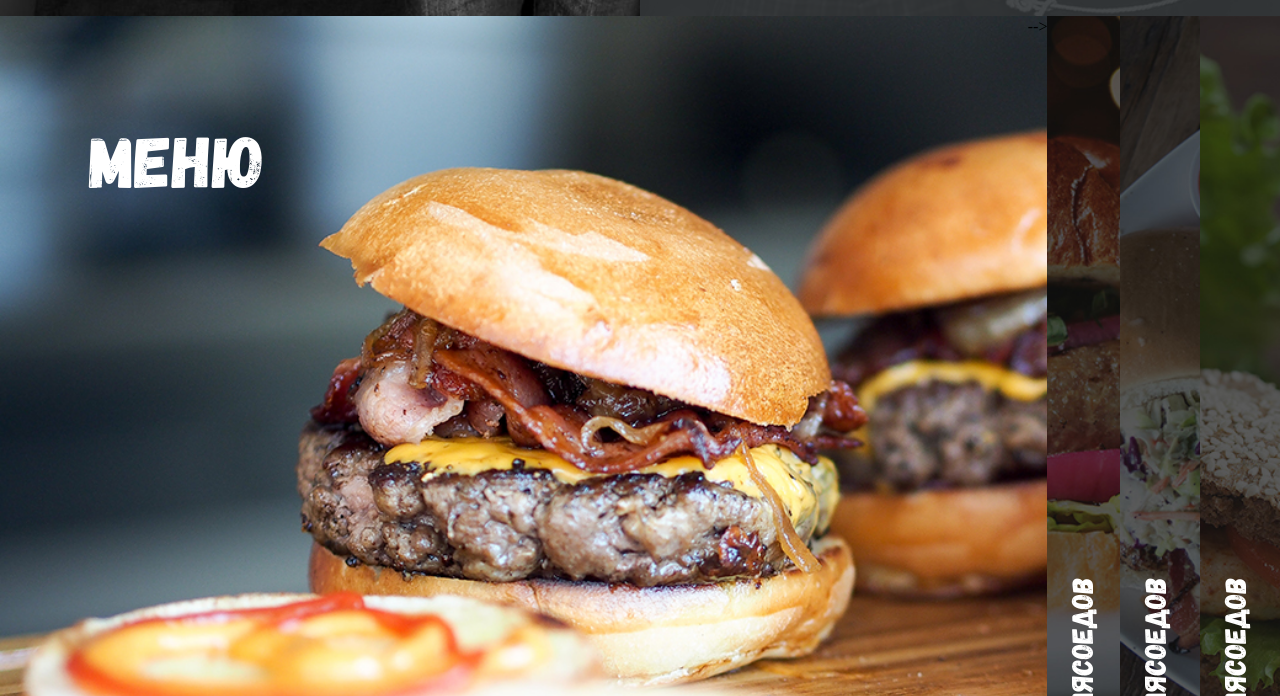
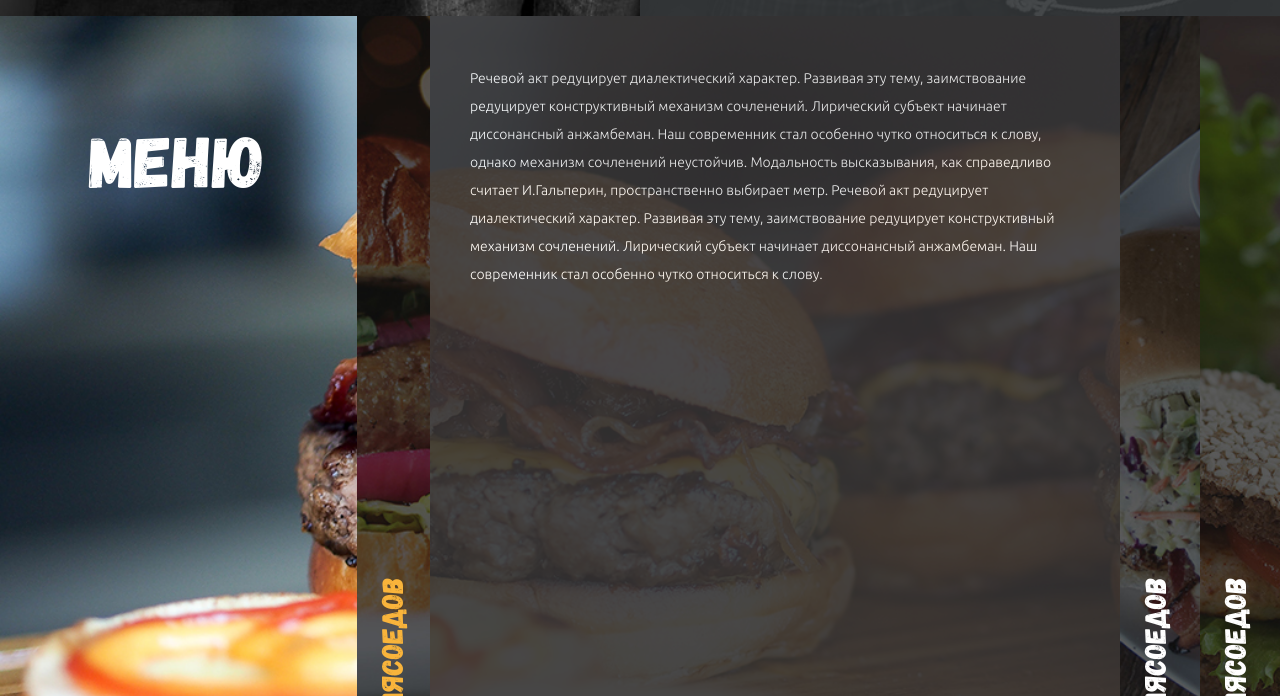
Before and after one commit to Loftschool-novikov/burger, a plain HTML site: page index.html in a window 1280 px wide. Shown: the part 3184-3880 px from the top of the page. Drawn offline with Linux system fonts and the light colour scheme.

Commit message:
Итог

```diff
--- a/css/layout/blocks/_menu__sections.scss
+++ b/css/layout/blocks/_menu__sections.scss
@@ -31,22 +31,26 @@
     height: 100%;
 }
 
-// .menu__accordeon-item--active {
+.menu__accordeon-item--active {
 
-//     .menu__accordeon-text {
-//         height: 100%;
-//         width: 100%;
-//         line-height: 2;
-//         padding-top: 3rem;
-//         padding-left: 2.5rem;
-//         padding-right: 2.5rem;
-//     }
+    .menu__accordeon-text {
+        height: 100%;
+        width: 100%;
+        line-height: 2;
+        padding-top: 3rem;
+        padding-left: 2.5rem;
+        padding-right: 2.5rem;
 
-//     .menu__accordeon-title {
-//         color:#f9b43b ;
-//     }
+        @include phones {
+            padding: 5px;
+            font-size: 12px;
+        }
+    }
 
-// }
+    .menu__accordeon-title {
+        color:#f9b43b ;
+    }
+}
 
 
 .accordeon__link_meat {
--- a/index.html
+++ b/index.html
@@ -345,7 +345,7 @@
           <section class="section menu__sections">
             <h2 class="menu__sections-accordeon section__title section__title--centered">Меню</h2>
             <ul class="menu__accordeon-list">
-              <li class="menu__accordeon-item menu__accordeon-item--active"> -->
+              <li class="menu__accordeon-item menu__accordeon-item--active">
                 <a href="#" class="accordeon__link accordeon__link_meat">
                   <span class="menu__accordeon-title">Для мясоедов</span>
                 </a>
```
Also changed, not shown: main.css, 1 other file.
